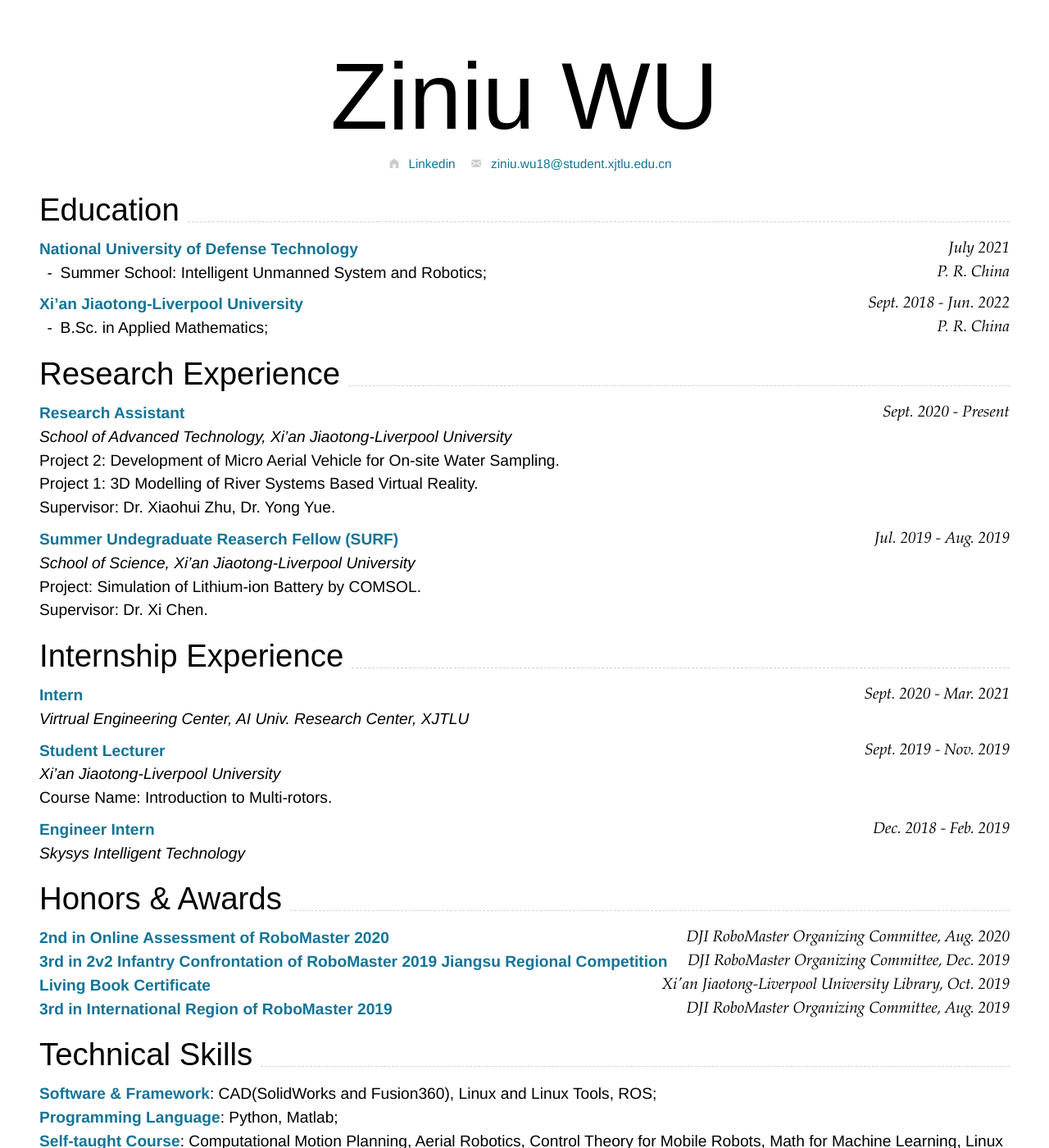
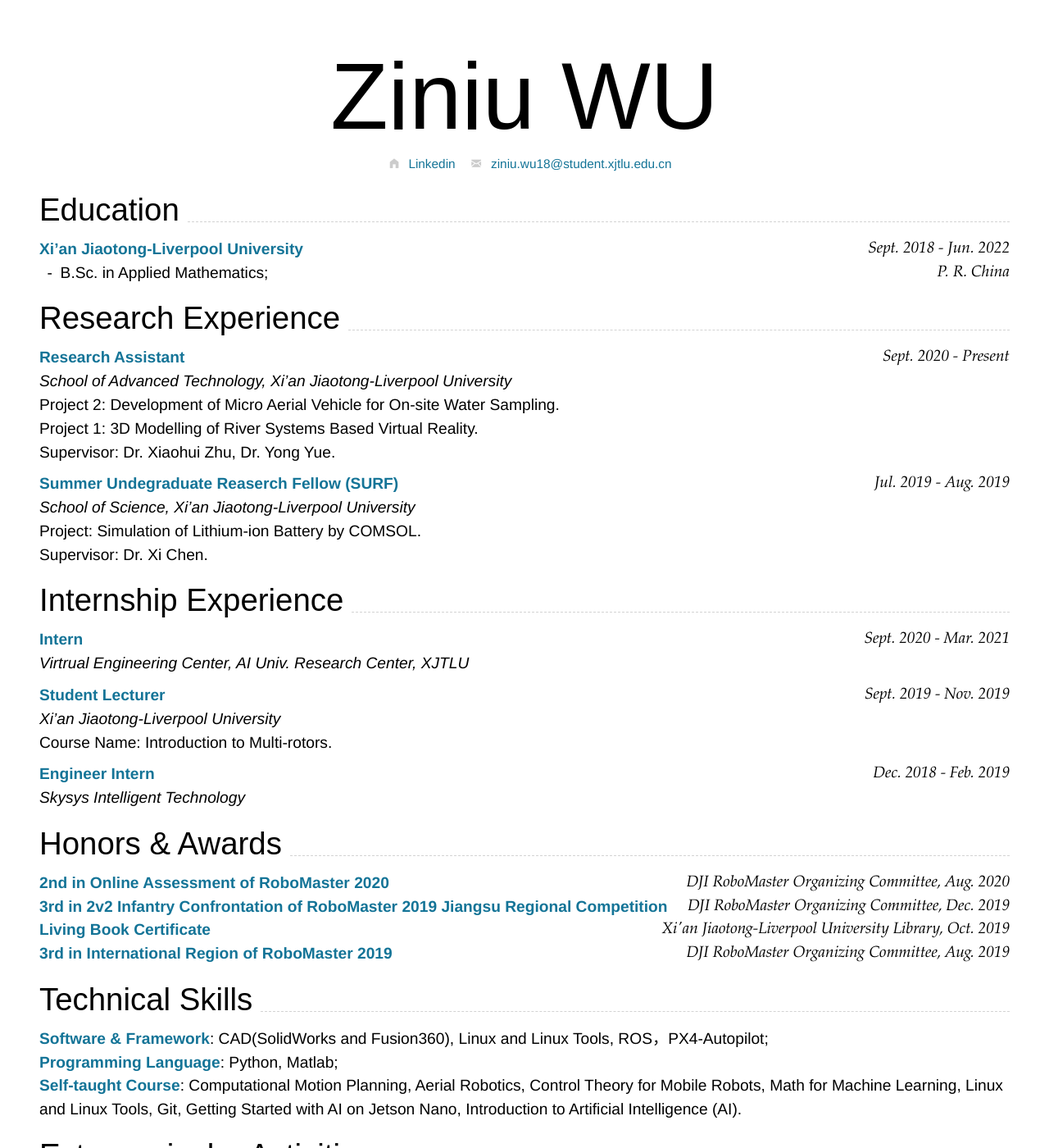
Before and after one commit to RoboDD/ziniu-cv, a Jekyll site: the page built from index.md, in a window 1280 px wide and 1400 px high. Shown: the whole window at 82% size. Built offline with Jekyll 4.4.1, drawn with Linux system fonts in a browser that asks for light colours; nearby versions of some CDN libraries.

Commit message:
Update index.md

````diff
--- a/index.md
+++ b/index.md
@@ -25,7 +25,7 @@ Supported arguments:
 
 
 ## Education
-### [**National University of Defense Technology**]() `July 2021`
+<!-- ### [**National University of Defense Technology**]() `July 2021`
 
 ```
 P. R. China
@@ -33,7 +33,7 @@ P. R. China
 
 - Summer School: Intelligent Unmanned System and Robotics;
 
-
+ -->
 ### [**Xi'an Jiaotong-Liverpool University**](https://www.xjtlu.edu.cn/en) `Sept. 2018 - Jun. 2022`
 
 ```
@@ -101,7 +101,7 @@ _Skysys Intelligent Technology_<br>
 
 ## Technical Skills
 
-[**Software & Framework**](): CAD(SolidWorks and Fusion360), Linux and Linux Tools, ROS;
+[**Software & Framework**](): CAD(SolidWorks and Fusion360), Linux and Linux Tools, ROS，PX4-Autopilot;
 
 [**Programming Language**](): Python, Matlab;
 
````
